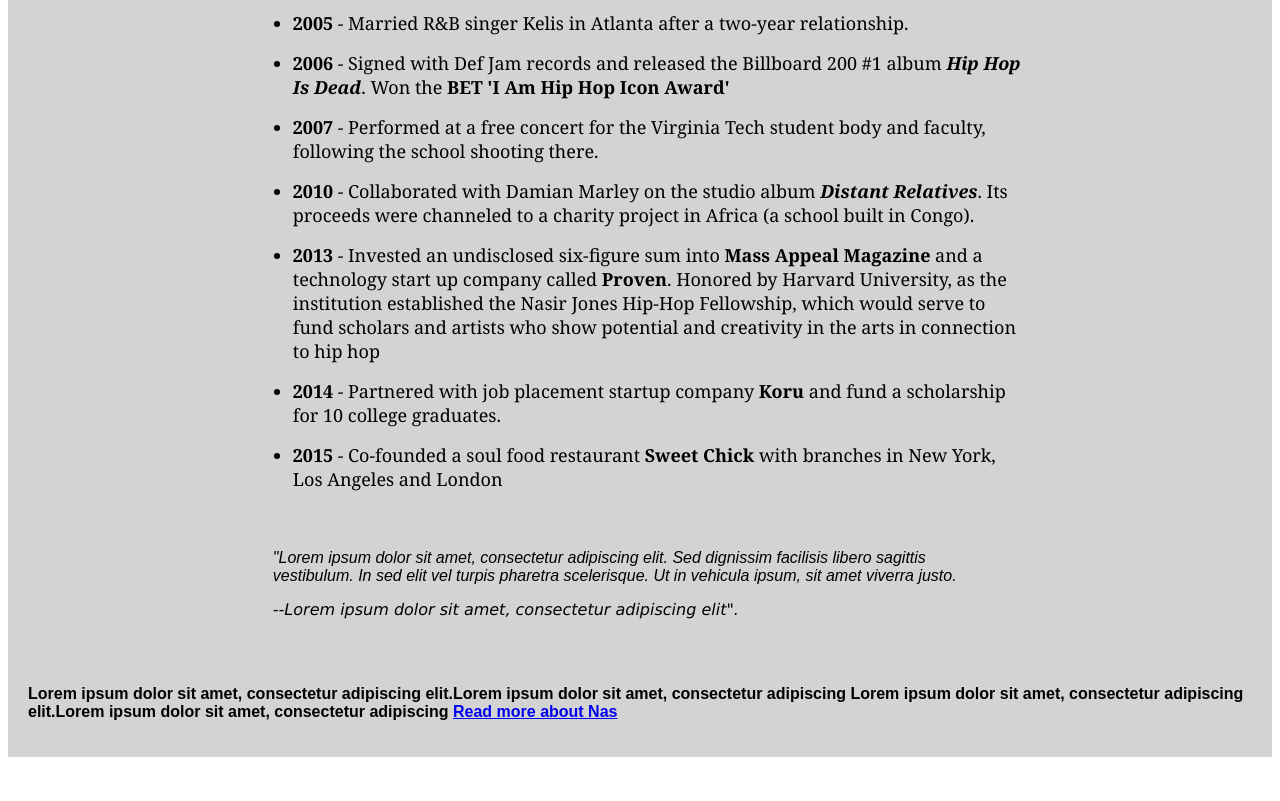
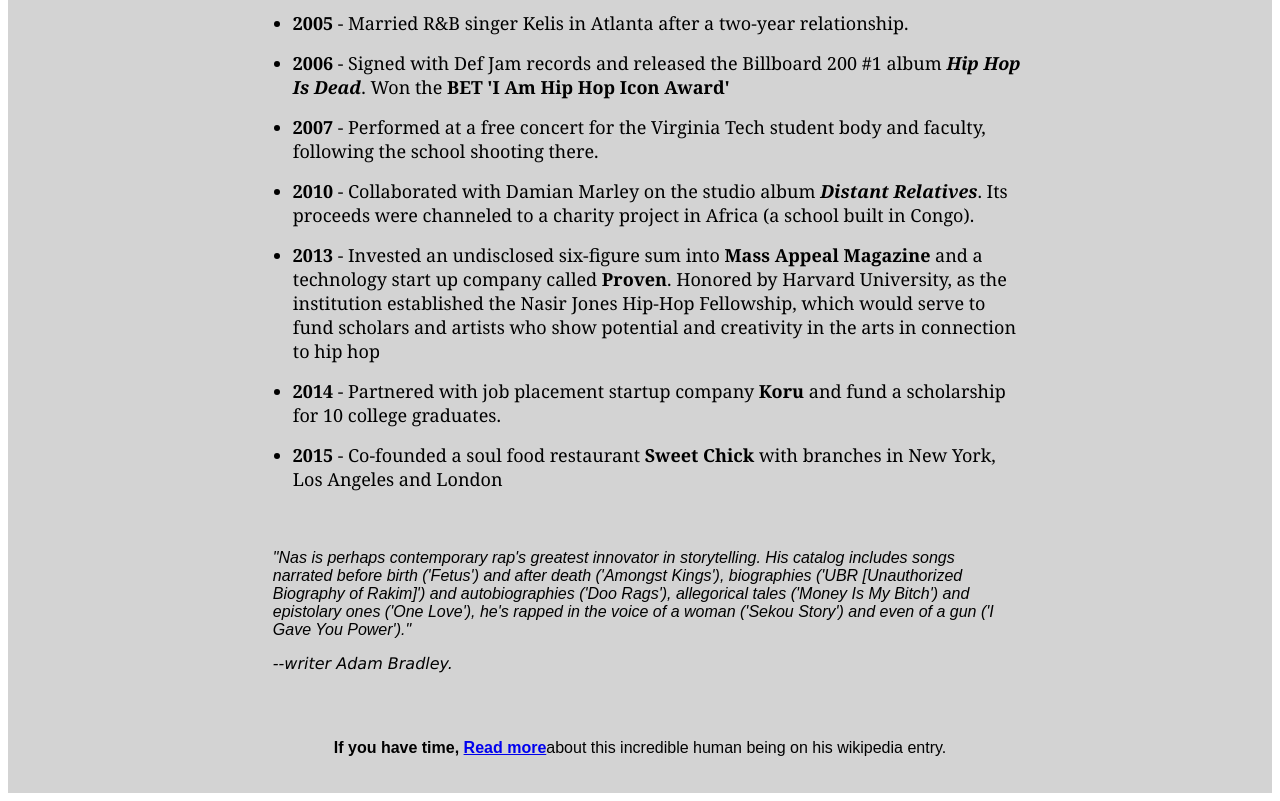
Before and after one commit to PJMantoss/tribute_page, a plain HTML site: page index.html in a window 1280 px wide. Shown: the part 1533-2334 px from the top of the page. Before the commit the page ends 2298 px from the top, so only its background shows below. Drawn offline with Linux system fonts and the light colour scheme.

Commit message:
Update index

```diff
--- a/index.html
+++ b/index.html
@@ -43,16 +43,11 @@
         </div>
 
         <div id="quote">
-            <p><em>"Lorem ipsum dolor sit amet, consectetur adipiscing elit. Sed dignissim facilisis libero sagittis vestibulum.
-                In sed elit vel turpis pharetra scelerisque. Ut in vehicula ipsum, sit amet viverra justo.</em></p>
-            <span><em>--Lorem ipsum dolor sit amet, consectetur adipiscing elit".</em></span>
+            <p><em>"Nas is perhaps contemporary rap's greatest innovator in storytelling. His catalog includes songs narrated before birth ('Fetus') and after death ('Amongst Kings'), biographies ('UBR [Unauthorized Biography of Rakim]') and autobiographies ('Doo Rags'), allegorical tales ('Money Is My Bitch') and epistolary ones ('One Love'),
+                he's rapped in the voice of a woman ('Sekou Story') and even of a gun ('I Gave You Power')."</em></p>
+            <span><em>--writer Adam Bradley.</em></span>
         </div>
-        <p> <strong>Lorem ipsum dolor sit amet,
-            consectetur adipiscing elit.Lorem ipsum dolor sit amet,
-            consectetur adipiscing
-            Lorem ipsum dolor sit amet,
-            consectetur adipiscing elit.Lorem ipsum dolor sit amet,
-            consectetur adipiscing <a href="https://en.wikipedia.org/wiki/Nas" target="_blank" rel="noopener noreferrer">Read more about Nas</a> </strong> </p>
+        <p> <strong>If you have time, <a href="https://en.wikipedia.org/wiki/Nas" target="_blank" rel="noopener noreferrer">Read more</a> </strong> about this incredible human being on his wikipedia entry.</p>
     </div>
 </body>
 </html>
```
